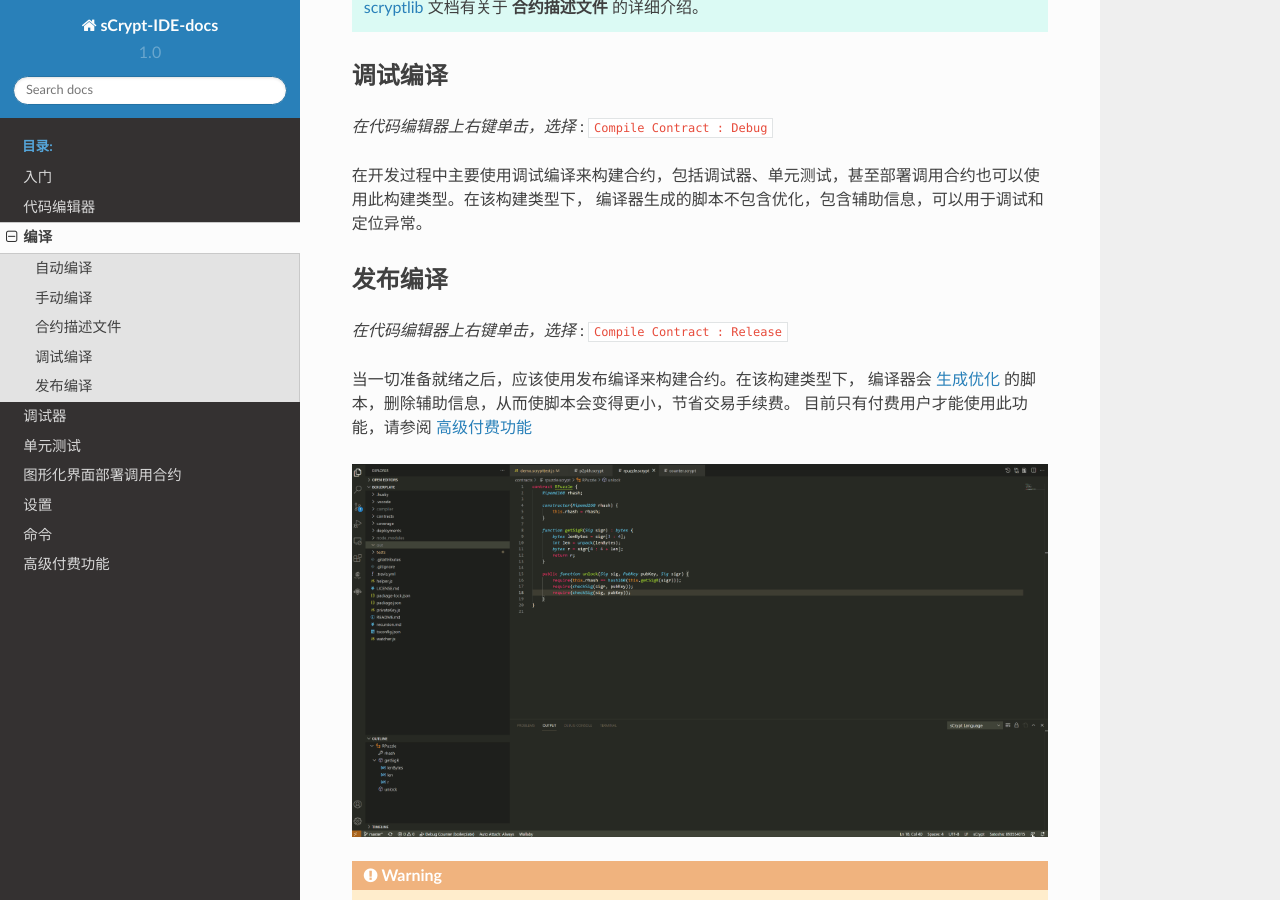
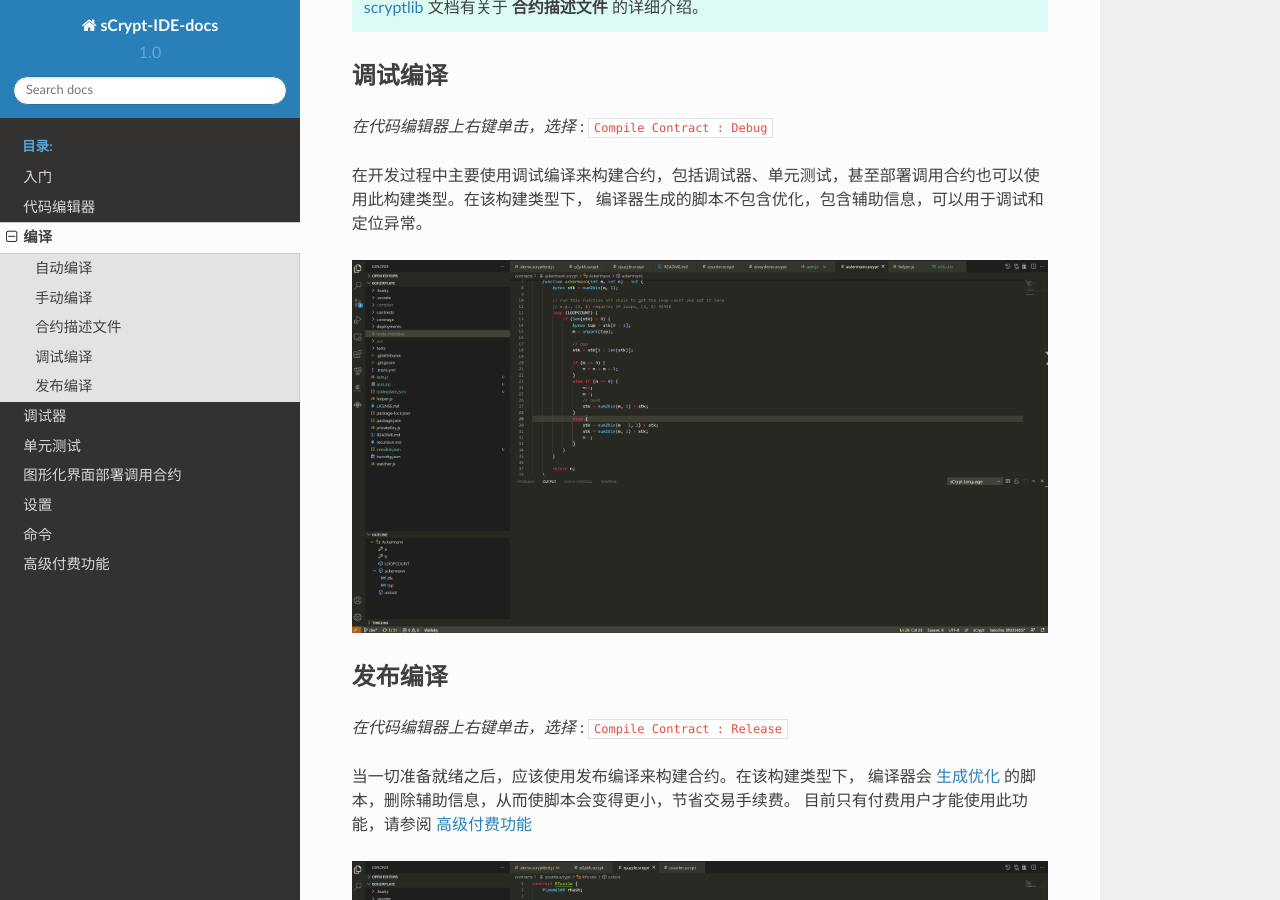
Before and after one commit to sCrypt-Inc/sCrypt-IDE-docs, a Sphinx documentation site: the page built from docs/compiling.rst, in a window 1280 px wide and 900 px high, scrolled down 1027 px. Built offline with Sphinx 7.4.7 and the Read the Docs theme 2.0.0, drawn with Linux system fonts in a browser that asks for light colours.

Commit message:
add debug_compiling gif

```diff
--- a/docs/compiling.rst
+++ b/docs/compiling.rst
@@ -41,6 +41,9 @@
 在开发过程中主要使用调试编译来构建合约，包括调试器、单元测试，甚至部署调用合约也可以使用此构建类型。在该构建类型下，
 编译器生成的脚本不包含优化，包含辅助信息，可以用于调试和定位异常。
 
+.. image:: ./images/debug_compiling.gif
+    :width: 100%
+
 .. _release_compiling:
 
 发布编译
```
Also changed, not shown: docs/images/debug_compiling.gif (added).
